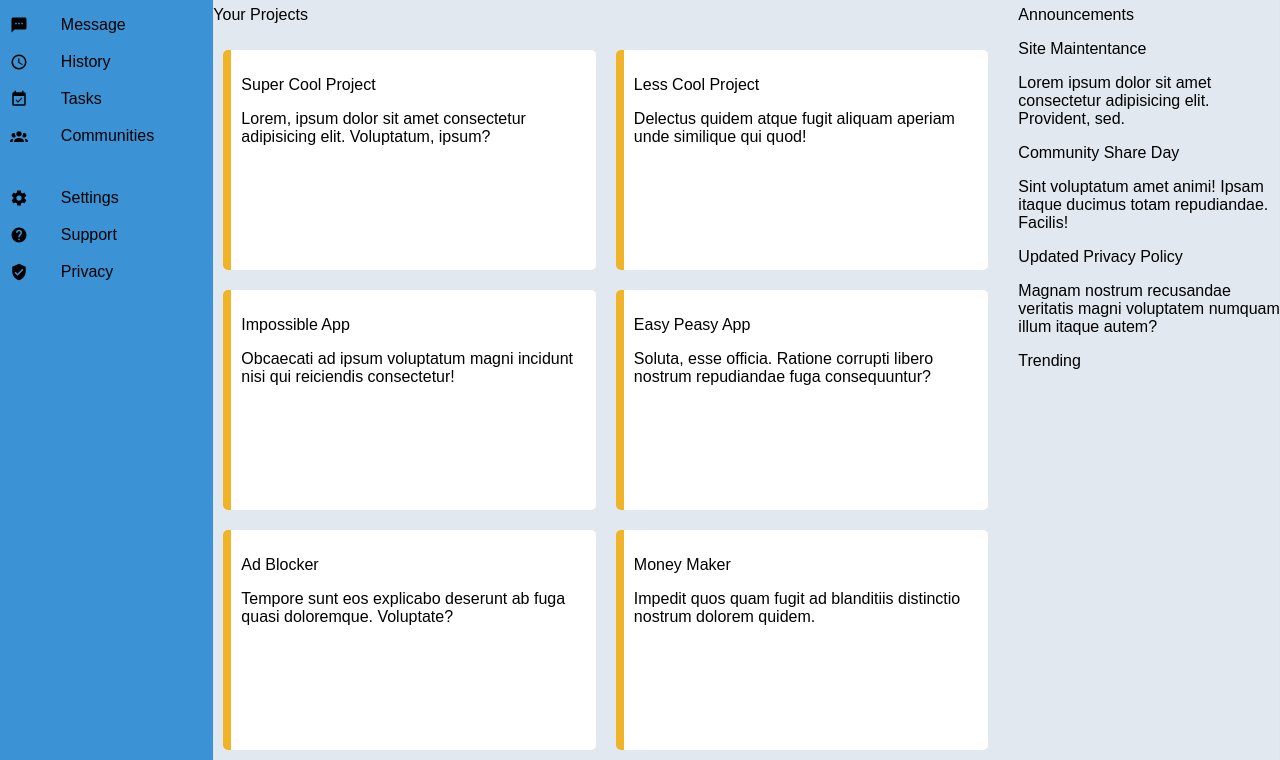
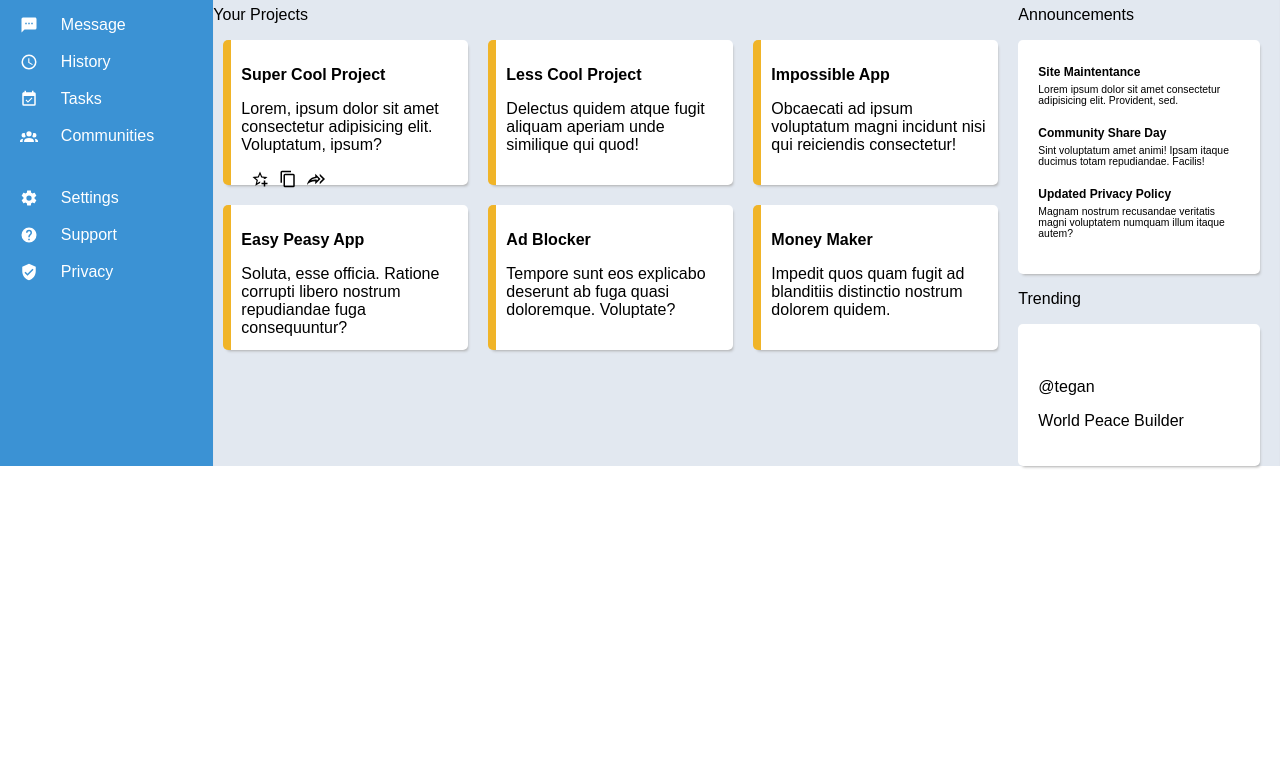
Before and after one commit to kellerperry/admin_dashboard, a plain HTML site: page index.html in a window 1280 px wide. Shown: the part 138-898 px from the top of the page. After the commit the page ends 800 px from the top, so only its background shows below. Drawn offline with Linux system fonts and the light colour scheme.

Commit message:
Add more icons. Start Trending section.

```diff
--- a/index.html
+++ b/index.html
@@ -81,8 +81,8 @@
                     <button class="content-button">Share</button>
                 </div>
             </div>
+        </div>
 
-        </div>
         <div class="main-content">
             <div class="projects">
                 <p class="section-title">Your Projects</p>
@@ -90,6 +90,9 @@
                     <div class="card">
                         <p class="card-title">Super Cool Project</p>
                         <p>Lorem, ipsum dolor sit amet consectetur adipisicing elit. Voluptatum, ipsum?</p>
+                        <div class="icon-div">
+                            <img src="images/star.svg" alt="" class="card-action icon"><img src="images/content-copy.svg" alt="" class="card-action icon"><img src="images/share.svg" alt="" class="card-action icon">
+                        </div>
                     </div>
                     <div class="card">
                         <p class="card-title">Less Cool Project</p>
@@ -113,20 +116,21 @@
                     </div>
                 </div>
             </div>
+
             <div class="sub-content">
                 <div class="announcements">
                     <p class="section-title">Announcements</p>
                     <div class="updates-section">
                         <div class="updates">
-                            <p class="update-tite">Site Maintentance</p>
+                            <p class="update-title">Site Maintentance</p>
                             <p>Lorem ipsum dolor sit amet consectetur adipisicing elit. Provident, sed.</p>
                         </div>
                         <div class="updates">
-                            <p class="update-tite">Community Share Day</p>
+                            <p class="update-title">Community Share Day</p>
                             <p>Sint voluptatum amet animi! Ipsam itaque ducimus totam repudiandae. Facilis!</p>
                         </div>
                         <div class="updates">
-                            <p class="update-tite">Updated Privacy Policy</p>
+                            <p class="update-title">Updated Privacy Policy</p>
                             <p>Magnam nostrum recusandae veritatis magni voluptatem numquam illum itaque autem?</p>
                         </div>
                     </div>
@@ -134,7 +138,11 @@
                 <div class="trending">
                     <p class="section-title">Trending</p>
                     <div class="trending-users">
-
+                        <div class="trending-user">
+                            <img src="" alt="" class="profile-img">
+                            <p class="user">@tegan</p>
+                            <p class="user-title">World Peace Builder</p>
+                        </div>
                     </div>
                 </div>
             </div>
--- a/style.css
+++ b/style.css
@@ -26,6 +26,7 @@ body {
     grid-area: sidebar;
     padding-left: 10px;
     background-color: rgb(59,146,212);
+    color: white;
 }
 
 .side-actions,
@@ -51,10 +52,16 @@ body {
 
 .icon {
     max-height: 18px;
+    padding-left: 10px;
+}
+
+.sidebar .icon {
+    filter: invert(100%) sepia(9%) saturate(2%) hue-rotate(206deg) brightness(112%) contrast(101%);
 }
 
 .logo {
     max-height: 40px;
+    filter: invert(100%) sepia(9%) saturate(2%) hue-rotate(206deg) brightness(112%) contrast(101%);
 }
 
 
@@ -164,16 +171,52 @@ body {
 
 .card-section {
     display: grid;
-    grid-template-columns: repeat(auto-fit, minmax(250px, 1fr));
+    grid-template-columns: repeat(auto-fit, minmax(200px, 1fr));
     gap: 20px;
     align-items: center;
-    padding: 10px;
+    padding: 0 0 10px 10px;
 }
 
 .card {
     border-radius: 5px;
     border-left: 8px solid rgb(240,180,40);
     background-color: white;
-    height: 200px;
+    height: 125px;
     padding: 10px;
 }
+
+.card,
+.updates-section,
+.trending-users {
+    box-shadow: 2px 3px 3px -2px rgba(172, 172, 172, 1);
+}
+
+
+.updates-section,
+.trending-users {
+    background-color: white;
+    padding: 20px;
+    border-radius: 5px;
+}
+
+.announcements,
+.trending {
+    margin-right: 20px;
+}
+
+.card-title,
+.update-title {
+    font-weight: bold;
+}
+
+.update-title {
+    font-size: .75rem;
+    padding: 5px 0;
+    margin: 0;
+}
+
+.updates > p:nth-child(2) {
+    font-size: .65rem;
+    padding: 0 0 15px 0;
+    margin: 0;
+}
```
